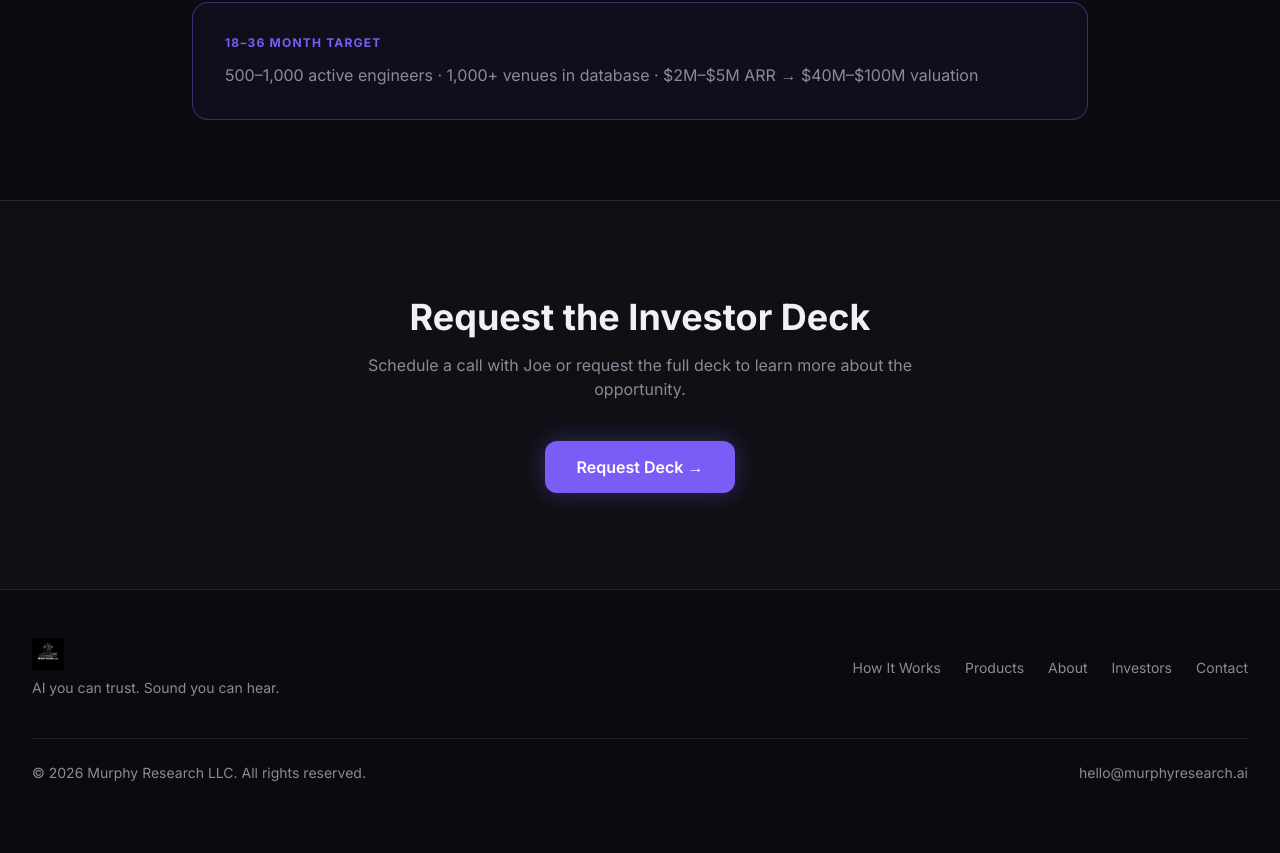
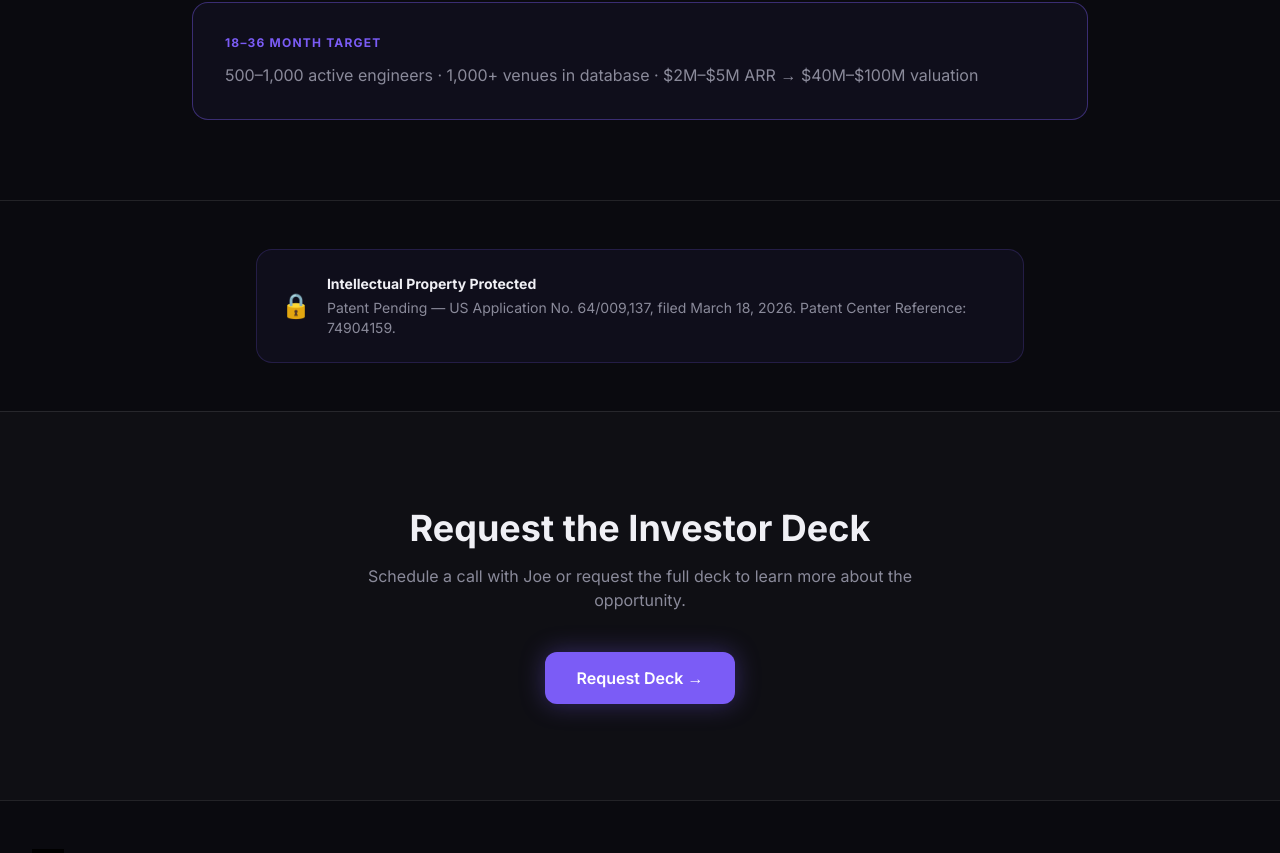
Before and after one commit to jojopas/murphy-research, a Next.js app: page /investors in a window 1280 px wide. Shown: the part 2232-3085 px from the top of the page. Before the commit the page ends 3063 px from the top, so only its background shows below. Built offline with nearby package versions, Linux system fonts and the light colour scheme.

Commit message:
Add patent pending: footer site-wide + full details on investors page (US App. 64/009,137, filed Mar 18 2026)

```diff
--- a/app/investors/page.tsx
+++ b/app/investors/page.tsx
@@ -84,6 +84,19 @@ export default function Investors() {
         </div>
       </section>
 
+      {/* Patent Pending */}
+      <section className="py-12 px-6 border-t border-white/10 bg-[#0a0a0f]">
+        <div className="max-w-3xl mx-auto">
+          <div className="rounded-2xl p-6 border border-[#7b5cf6]/20 bg-[#7b5cf6]/5 flex flex-col sm:flex-row items-start sm:items-center gap-4">
+            <span className="text-2xl">🔒</span>
+            <div>
+              <p className="text-sm font-bold text-[#f0f0f5] mb-1">Intellectual Property Protected</p>
+              <p className="text-sm text-[#8a8a9a]">Patent Pending — US Application No. 64/009,137, filed March 18, 2026. Patent Center Reference: 74904159.</p>
+            </div>
+          </div>
+        </div>
+      </section>
+
       <section className="py-24 px-6 text-center border-t border-white/10 bg-[#0f0f14]">
         <h2 className="text-4xl font-bold text-[#f0f0f5] mb-4">Request the Investor Deck</h2>
         <p className="text-[#8a8a9a] mb-10 max-w-xl mx-auto">Schedule a call with Joe or request the full deck to learn more about the opportunity.</p>
--- a/components/Footer.tsx
+++ b/components/Footer.tsx
@@ -26,7 +26,7 @@ export default function Footer() {
           </nav>
         </div>
         <div className="mt-10 pt-6 border-t border-white/10 flex flex-col sm:flex-row items-start sm:items-center justify-between gap-4 text-[#8a8a9a] text-sm">
-          <span>&copy; {new Date().getFullYear()} Murphy Research LLC. All rights reserved.</span>
+          <span>&copy; {new Date().getFullYear()} Murphy Research LLC. All rights reserved. · Patent Pending — US App. 64/009,137</span>
           <a href="mailto:hello@murphyresearch.ai" className="hover:text-[#f0f0f5] transition-colors">hello@murphyresearch.ai</a>
         </div>
       </div>
```
